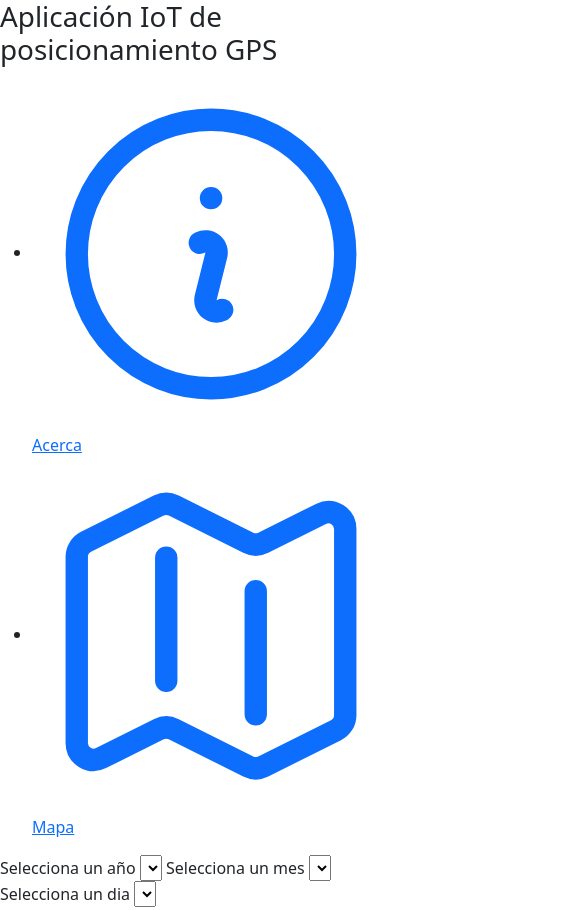
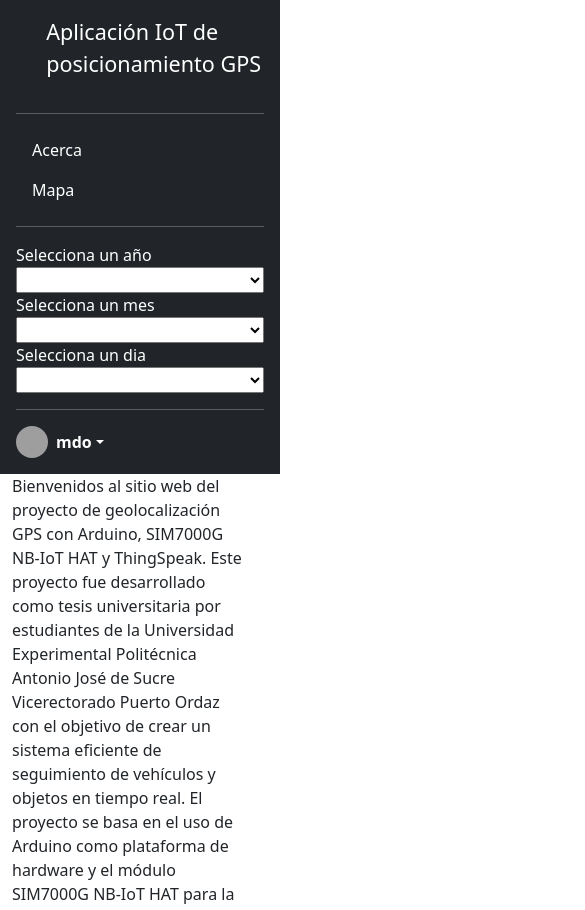
Before and after one commit to yarlyn28/gps-web, a plain HTML site: page index.html in a window 390 px wide. Shown: the top 910 px of the page, 585 px wide, since content can reach past the window. Drawn offline with nearby package versions, Linux system fonts and the light colour scheme; files that its build step writes are made by us from their sources; no server answers; grey boxes are pictures that could not be loaded.

Commit message:
feat: Agregar layout basico

```diff
--- a/index.html
+++ b/index.html
@@ -8,10 +8,8 @@
 
   <title>IoT Posicionamiento Global</title>
 
-  <link rel="stylesheet" href="https://cdn.jsdelivr.net/npm/bootstrap@5.2.3/dist/css/bootstrap.min.css"
-    integrity="sha256-wLz3iY/cO4e6vKZ4zRmo4+9XDpMcgKOvv/zEU3OMlRo=" crossorigin="anonymous">
-  <script src="https://cdn.jsdelivr.net/npm/bootstrap@5.2.3/dist/js/bootstrap.min.js"
-    integrity="sha256-m81NDyncZVbr7v9E6qCWXwx/cwjuWDlHCMzi9pjMobA=" crossorigin="anonymous"></script>
+  <link href="https://cdn.jsdelivr.net/npm/bootstrap@5.3.0-alpha1/dist/css/bootstrap.min.css" rel="stylesheet"
+    integrity="sha384-GLhlTQ8iRABdZLl6O3oVMWSktQOp6b7In1Zl3/Jr59b6EGGoI1aFkw7cmDA6j6gD" crossorigin="anonymous">
   <link rel="stylesheet" href="https://unpkg.com/leaflet@1.9.3/dist/leaflet.css"
     integrity="sha256-kLaT2GOSpHechhsozzB+flnD+zUyjE2LlfWPgU04xyI=" crossorigin="" />
   <script src="https://unpkg.com/leaflet@1.9.3/dist/leaflet.js"
@@ -21,39 +19,30 @@
 </head>
 
 <body class="">
-  <div class="">
-    <header class="">
-      <h1 class="">
-        Aplicación IoT de posicionamiento GPS</h1>
-    </header>
+  <div class="container">
+    <div class="row">
+      <aside id="default-sidebar" class="col-4 d-flex flex-column flex-shrink-0 p-3 text-bg-dark" style="width: 280px;"
+        aria-label="Sidebar">
+        <a href="/" class="d-flex align-items-center mb-3 mb-md-0 me-md-auto text-white text-decoration-none">
+          <svg class="bi pe-none me-2" width="40" height="32">
+          </svg>
+          <span class="fs-4">Aplicación IoT de posicionamiento GPS</span>
+        </a>
+        <hr>
+        <ul class="nav nav-pills flex-column mb-auto">
+          <li>
+            <a href="#" class="nav-link text-white">
 
-    <div class="">
-      <aside id="default-sidebar" class="" aria-label="Sidebar">
-        <div class="">
-          <ul class="">
-            <li>
-              <a href="#" class="">
-                <svg xmlns="http://www.w3.org/2000/svg" fill="none" viewBox="0 0 24 24" stroke-width="1.5"
-                  stroke="currentColor" class="w-6 h-6 flex-shrink-0">
-                  <path stroke-linecap="round" stroke-linejoin="round"
-                    d="M11.25 11.25l.041-.02a.75.75 0 011.063.852l-.708 2.836a.75.75 0 001.063.853l.041-.021M21 12a9 9 0 11-18 0 9 9 0 0118 0zm-9-3.75h.008v.008H12V8.25z" />
-                </svg>
-
-                <span class="ml-3">Acerca</span>
+              Acerca
             </a>
           </li>
           <li>
-              <a href="#" class="">
-                <svg xmlns="http://www.w3.org/2000/svg" fill="none" viewBox="0 0 24 24" stroke-width="1.5"
-                  stroke="currentColor" class="w-6 h-6">
-                  <path stroke-linecap="round" stroke-linejoin="round"
-                    d="M9 6.75V15m6-6v8.25m.503 3.498l4.875-2.437c.381-.19.622-.58.622-1.006V4.82c0-.836-.88-1.38-1.628-1.006l-3.869 1.934c-.317.159-.69.159-1.006 0L9.503 3.252a1.125 1.125 0 00-1.006 0L3.622 5.689C3.24 5.88 3 6.27 3 6.695V19.18c0 .836.88 1.38 1.628 1.006l3.869-1.934c.317-.159.69-.159 1.006 0l4.994 2.497c.317.158.69.158 1.006 0z" />
-                </svg>
-                <span class="">Mapa</span>
+            <a href="#" class="nav-link text-white">
+              Mapa
             </a>
           </li>
         </ul>
-
+        <hr>
         <label for="select-year" class="">Selecciona un
           año</label>
         <select id="select-year" class="">
@@ -66,10 +55,21 @@
           dia</label>
         <select id="select-day" class="">
         </select>
+
+        <hr>
+
+        <div class="dropdown">
+          <a href="#" class="d-flex align-items-center text-white text-decoration-none dropdown-toggle"
+            data-bs-toggle="dropdown" aria-expanded="false">
+            <img src="https://github.com/mdo.png" alt="" width="32" height="32" class="rounded-circle me-2">
+            <strong>mdo</strong>
+          </a>
+          <ul class="dropdown-menu dropdown-menu-dark text-small shadow" style="">
+            <li><a class="dropdown-item" href="#">Sign out</a></li>
+          </ul>
         </div>
-
       </aside>
-      <main class="">
+      <main class="col-8">
         <div id="acerca">
           Bienvenidos al sitio web del proyecto de geolocalización GPS con Arduino, SIM7000G NB-IoT HAT y ThingSpeak.
           Este proyecto fue desarrollado como tesis universitaria por estudiantes de la Universidad Experimental
@@ -89,20 +89,23 @@
           vehículos y objetos en tiempo real. Nuestro sistema tiene aplicaciones en una amplia variedad de industrias,
           desde la logística hasta la seguridad pública y la gestión de flotas.
         </div>
-        <div id="map" style="width: 768px; height: 768px;"></div>
+        <div id="map" style=""></div>
       </main>
     </div>
-
+  </div>
   <footer class="">
     <h1 class="">Footer</h1>
   </footer>
 
-    <script src="https://cdnjs.cloudflare.com/ajax/libs/flowbite/1.6.3/flowbite.min.js"></script>
   <script src="main.js"></script>
   <script src="src/mapa.js"></script>
   <script src="src/eventos.js"></script>
   <script src="src/widgetCalendario.js"></script>
-  </div>
+  <script src="src/navegacion.js"></script>
+
+  <script src="https://cdn.jsdelivr.net/npm/bootstrap@5.3.0-alpha1/dist/js/bootstrap.bundle.min.js"
+    integrity="sha384-w76AqPfDkMBDXo30jS1Sgez6pr3x5MlQ1ZAGC+nuZB+EYdgRZgiwxhTBTkF7CXvN"
+    crossorigin="anonymous"></script>
 </body>
 <style>
   html,
```
Also changed, not shown: src/navegacion.js (added). Lines whose indentation alone changed are shown as unchanged.
